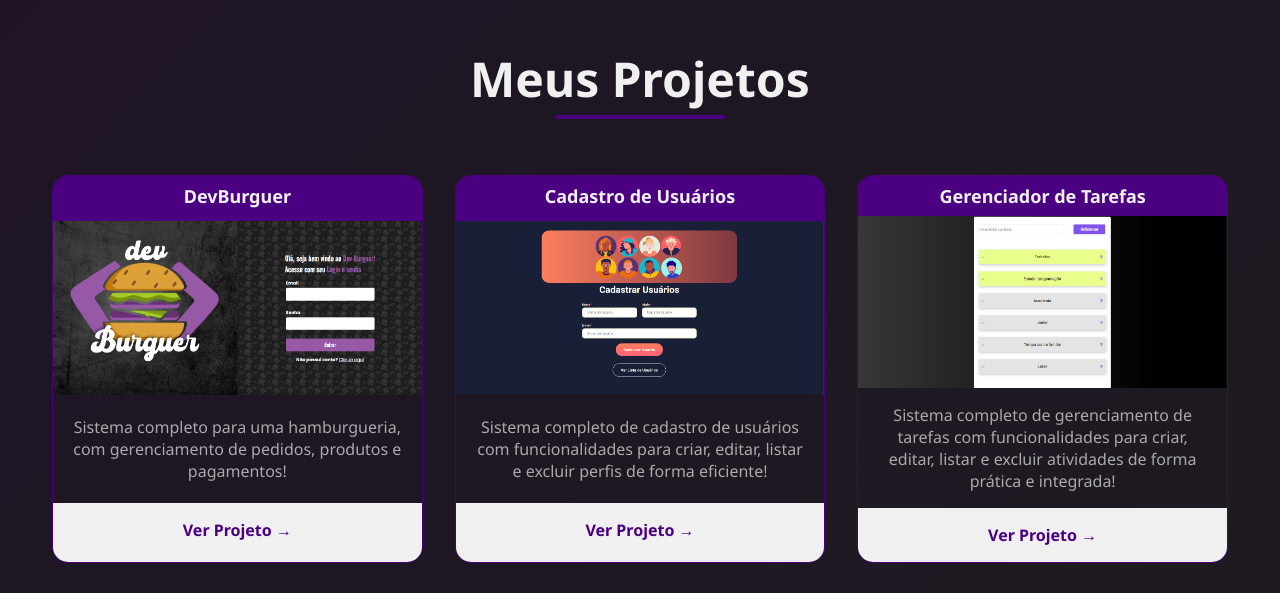
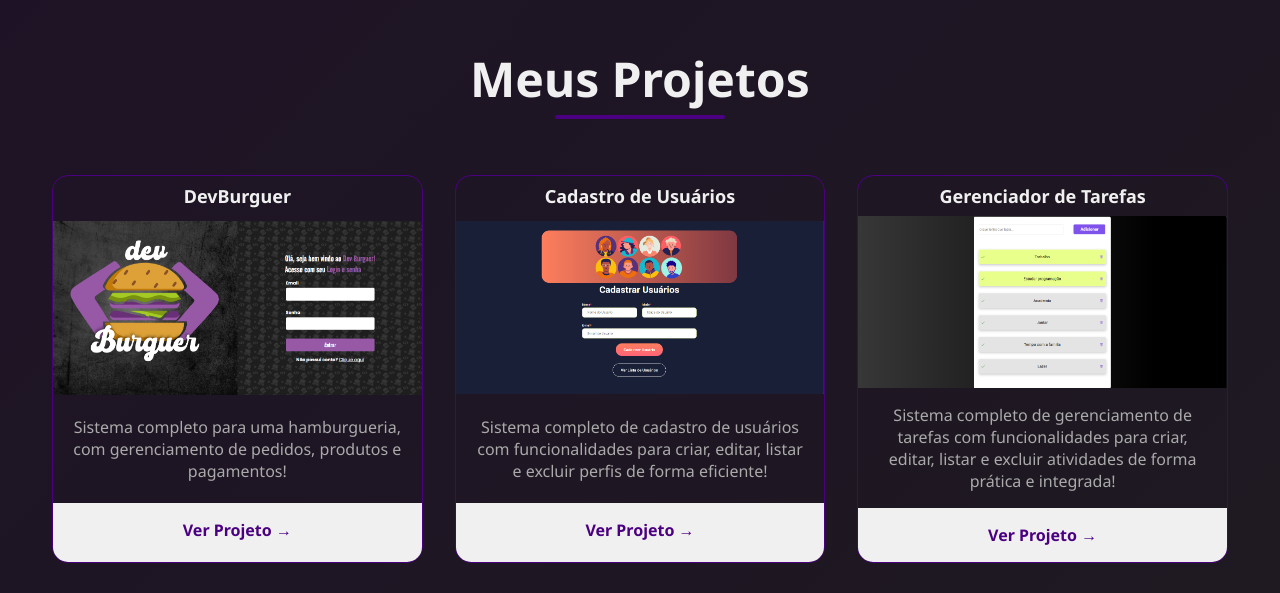
Before and after one commit to Matheus-Figueiredo-Dev/Portfolio, a React (Vite) app: page / in a window 1280 px wide. Shown: the part 2172-2765 px from the top of the page. Built offline with nearby package versions, Linux system fonts and the light colour scheme; a web font is replaced by a local one.

Commit message:
Subindo novo projeto

```diff
--- a/src/sections/Projetos/projetos.js
+++ b/src/sections/Projetos/projetos.js
@@ -2,6 +2,7 @@ import buscador from '../../assets/buscador-de-contatos.png';
 import cadastro from '../../assets/cadastro-de-usuarios.png';
 import cafeteria from '../../assets/cafeteria.png';
 import conversor from '../../assets/conversor-de-moedas.png';
+import conversorVoz from '../../assets/conversor-voz.png';
 import cronometro from '../../assets/cronometro.png';
 import devburguer from '../../assets/devburguer.png';
 import gerenciador from '../../assets/gerenciador-de-tarefas.png';
@@ -54,6 +55,13 @@ export const projetos = [
   },
   {
     id: 6,
+    title: 'Conversor de Voz para Texto',
+    image: conversorVoz,
+    description: 'Aplicação que converte arquivo de textos para voz!',
+    link: 'https://matheus-figueiredo-dev.github.io/Conversor-texto-voz/',
+  },
+  {
+    id: 7,
     title: 'Sorteador',
     image: sorteador,
     description:
@@ -61,7 +69,7 @@ export const projetos = [
     link: 'https://matheus-figueiredo-dev.github.io/Sorteador/',
   },
   {
-    id: 7,
+    id: 8,
     title: 'Jo-Ken-Po',
     image: jokenpo,
     description:
@@ -69,7 +77,7 @@ export const projetos = [
     link: 'https://matheus-figueiredo-dev.github.io/Jo-ken-po/',
   },
   {
-    id: 8,
+    id: 9,
     title: 'Buscador de Contatos',
     image: buscador,
     description:
@@ -77,7 +85,7 @@ export const projetos = [
     link: 'https://matheus-figueiredo-dev.github.io/Buscador-de-Contatos/',
   },
   {
-    id: 9,
+    id: 10,
     title: 'Cronômetro',
     image: cronometro,
     description:
@@ -85,7 +93,7 @@ export const projetos = [
     link: 'https://matheus-figueiredo-dev.github.io/Cronometro/',
   },
   {
-    id: 10,
+    id: 11,
     title: 'Hamburgueria',
     image: hamburgueria,
     description:
@@ -93,7 +101,7 @@ export const projetos = [
     link: 'https://matheus-figueiredo-dev.github.io/Hamburgueria/',
   },
   {
-    id: 11,
+    id: 12,
     title: 'Nike',
     image: nike,
     description:
@@ -101,7 +109,7 @@ export const projetos = [
     link: 'https://matheus-figueiredo-dev.github.io/Nike/',
   },
   {
-    id: 12,
+    id: 13,
     title: 'Dev-Cafe',
     image: cafeteria,
     description:
--- a/src/sections/Projetos/styles.js
+++ b/src/sections/Projetos/styles.js
@@ -53,7 +53,7 @@ export const Content = styled.div`
 `;
 
 export const ProjectTitle = styled.h3`
-  background-color: ${(props) => props.theme.purple};
+  background-color: transparent;
   color: ${(props) => props.theme.white};
   font-weight: bold;
   font-size: 18px;
```
Also changed, not shown: src/assets/conversor-voz.png (added).
